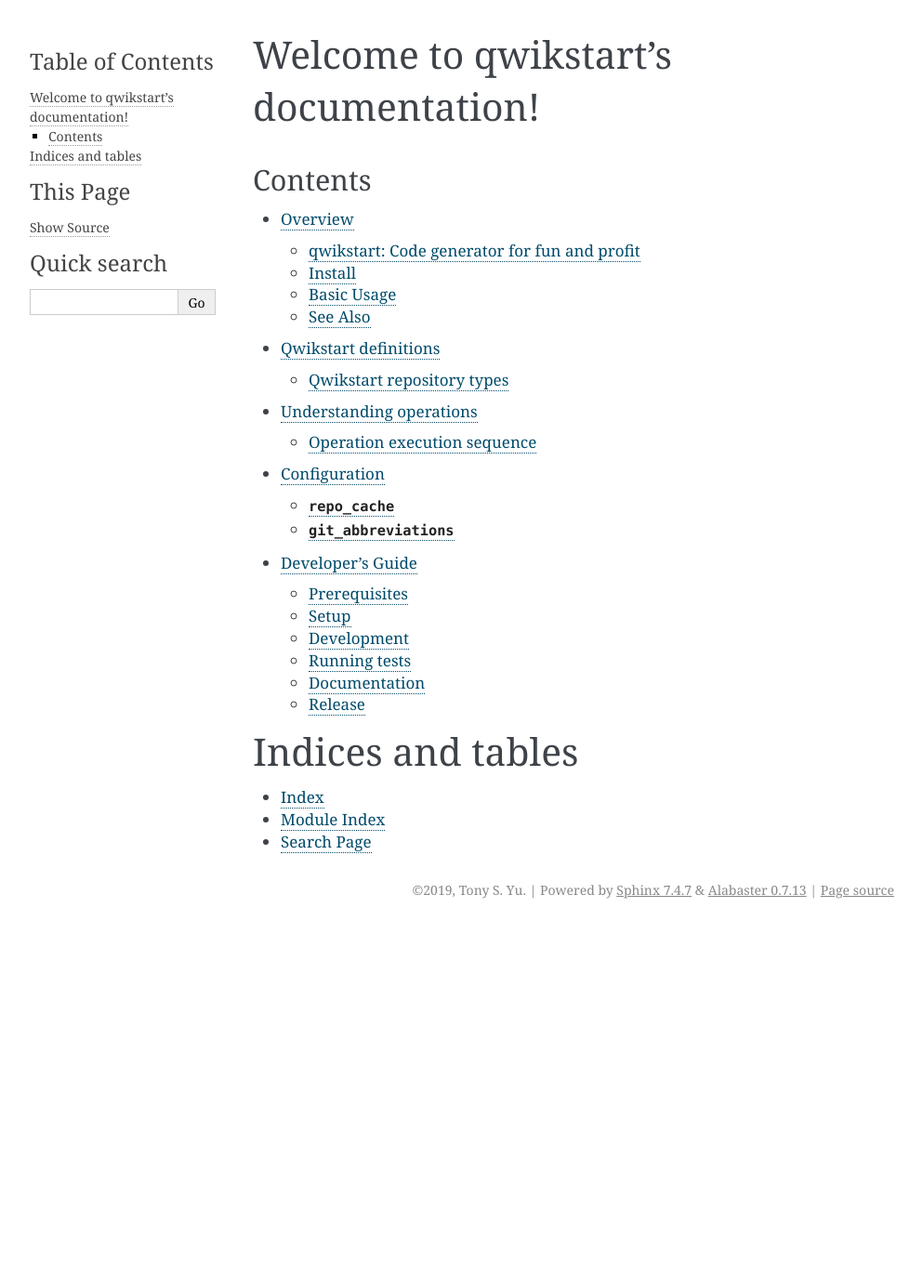
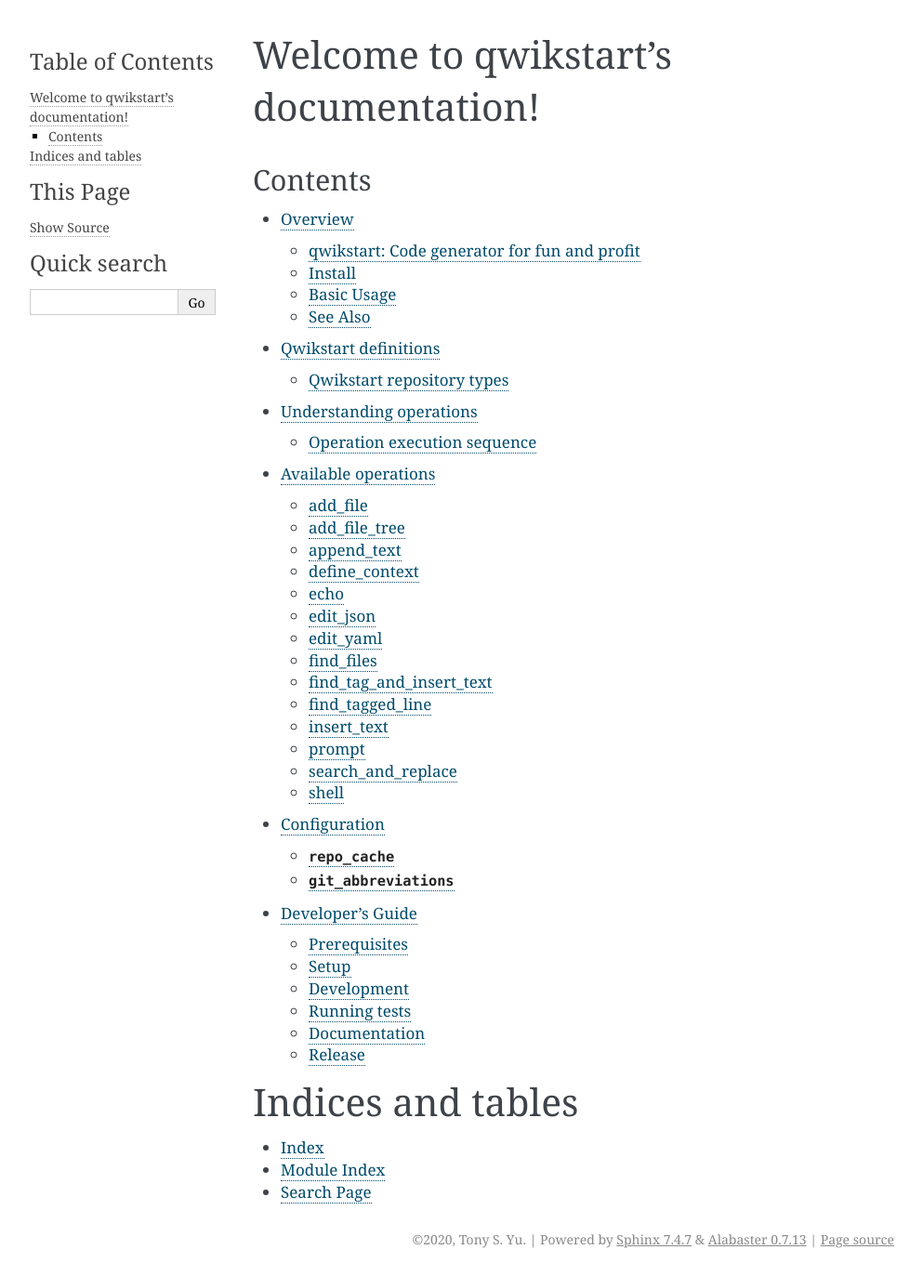
Before and after one commit to tonysyu/qwikstart, a Sphinx documentation site: the page built from docs/index.rst, in a window 1280 px wide. Shown: the whole page at 93% size, without its empty margins (148-1141 px from the left). Built offline with Sphinx 7.4.7, drawn with Linux system fonts in a browser that asks for light colours; pages that are not in the unit, such as notebooks, are missing from menus; before the commit the page ends 997 px from its top, so only the background shows below that; some of the changed lines change nothing that is shown.

Commit message:
Add glossary of available operations

```diff
--- a/README.rst
+++ b/README.rst
@@ -97,6 +97,7 @@
 
 There are a lot code generators and scaffolding tools out there, and the following is
 just a selection of some of the most popular ones:
+
 - cookiecutter_: A command-line utility that creates projects from cookiecutters
   (project templates)
 - hygen_: The scalable code generator that saves you time.
--- a/docs/conf.py
+++ b/docs/conf.py
@@ -6,6 +6,7 @@
 # This file does only contain a selection of the most common options. For a
 # full list see the documentation:
 # http://www.sphinx-doc.org/en/master/config
+import datetime
 import re
 from typing import Any, Dict
 
@@ -13,8 +14,9 @@
 
 # -- Project information -----------------------------------------------------
 
+now = datetime.datetime.today()
 project = "qwikstart"
-copyright = "2019, Tony S. Yu"
+copyright = f"{now.year}, Tony S. Yu"
 author = "Tony S. Yu"
 
 # The short X.Y version
--- a/docs/index.rst
+++ b/docs/index.rst
@@ -10,6 +10,7 @@
    readme
    qwikstart_definitions
    understanding_operations
+   operations_reference
    configuration
    developer_guide
    api/modules
--- /dev/null
+++ b/docs/operations_reference.rst
@@ -0,0 +1,474 @@
+====================
+Available operations
+====================
+
+Qwikstart operations (a.k.a. the steps of a qwikstart task) comprise the core
+functionality of qwikstart. Typically, a single operation does something quite simple,
+but they are combined to perform more complex tasks. This section summarizes the core
+operations available.
+
+See the section on :doc:`./understanding_operations`
+for more background on how operations work.
+
+add_file
+========
+
+Operation used to add files to a project. This copies a file located in the qwikstart
+repository (`template_path`) to a path relative to the working directory
+(`target_path`).
+
+Required context
+----------------
+
+`target_path`
+    File path where rendered template will be saved. This will be relative to
+    the current working directory.
+
+`template_path`
+    Path to template file relative qwikstart repo directory, which is typically
+    the directory containing the `qwikstart.yml` file.
+
+Optional context
+----------------
+
+`template_variables`
+    |template_variables description|
+
+`template_variable_prefix`
+    default: `'qwikstart'`
+
+    |template_variable_prefix description|
+
+
+add_file_tree
+=============
+
+Operation to add a file tree (a.k.a. directory) to a project.
+
+Required context
+----------------
+
+`template_dir`
+    Path to directory containing template files. This path is relative to the
+    qwikstart repo directory, which is typically the directory containing the
+    `qwikstart.yml` file.
+
+Optional context
+----------------
+
+`target_dir`
+    default: Working directory
+
+    Directory where files from `template_dir` will be written. This is relative
+    to the current working directory.
+
+`template_variables`
+    |template_variables description|
+
+`template_variable_prefix`
+    default: `'qwikstart'`
+
+    |template_variable_prefix description|
+
+`ignore`
+    List of file patterns to ignore from source directory. Unix-shell-style
+    wildcards are accepted. See https://docs.python.org/3/library/fnmatch.html
+
+
+append_text
+===========
+
+Operation for appending text to a given file.
+
+Required context
+----------------
+
+`file_path`
+    |file_path description|
+
+`text`
+    Text that will be appended to `file_path`
+
+Optional context
+----------------
+
+`prefix`
+    default: `'\n'`
+
+    Text added before appended `text`
+
+`suffix`
+    default: `''`
+
+    Text added after appended `text`
+
+
+define_context
+==============
+
+Operation to context variables to the operation context.
+
+Required context
+----------------
+
+`context_defs`
+    Definition of variables to add to the context. Values can be defined using
+    template variables; e.g.::
+
+        context_defs:
+            greeting: "Hello {{ qwikstart.name }}!"
+
+Optional context
+----------------
+
+`template_variables`
+    |template_variables description|
+
+`template_variable_prefix`
+    default: `'qwikstart'`
+
+    |template_variable_prefix description|
+
+Output
+------
+
+This operation can define arbitrary output values.
+
+
+echo
+====
+
+Operation to echo a message to the console.
+
+Required context
+----------------
+
+`message`
+    Message displayed to user.
+
+Optional context
+----------------
+
+`template_variables`
+    |template_variables description|
+
+`template_variable_prefix`
+    default: `'qwikstart'`
+
+    |template_variable_prefix description|
+
+`highlight`
+    default: `''`
+
+    Name of language used for syntax highlighting using `pygments` library.
+    See https://pygments.org/docs/lexers/
+
+
+edit_json
+=========
+
+Operation edit json by merging data into existing json data.
+
+Required context
+----------------
+
+`file_path`
+    |file_path description|
+
+`merge_data`
+    Dictionary of data that will be merged into existing data in json file.
+
+Optional context
+----------------
+
+`indent`
+    default: 4
+
+
+edit_yaml
+=========
+
+Operation edit yaml by merging data into existing yaml data.
+
+Required context
+----------------
+
+`file_path`
+    |file_path description|
+
+`merge_data`
+    Data that will be merged into existing data in yaml file.
+
+
+find_files
+==========
+
+Operation for searching for text within files and returning file paths.
+
+Optional context
+----------------
+
+`regex`
+    default: `''`
+
+    Regex to search for in files
+
+`directory`
+    default: `'.'`
+
+    Root directory for search (defaults to working directory).
+
+`output_name`
+    default: `'matching_files'`
+
+    Variable name where list of matching files is stored.
+
+`path_filter`
+    default: `None`
+
+    File filter string passed to `fnmatch` before searching. This can be used
+    to speed up searching for large repositories.
+
+    For example, you can limit text search to json files using `"*.json"`.
+
+`regex_flags`
+    List of Python regex flags. Any combination of `'IGNORECASE'`, `'MULTILINE'`,
+    `'DOTALL'`, `'UNICODE'`. See `docs for Python regex library`_
+
+.. _docs for Python regex library: https://docs.python.org/3/library/re.html
+
+Output
+------
+
+This operation can define arbitrary output values.
+
+
+find_tag_and_insert_text
+========================
+
+Operation to find a tag and insert text below that tag.
+
+This is a simple combination of the `find_tagged_line` and `insert_text` operations.
+
+
+Required context
+----------------
+
+`file_path`
+    |file_path description|
+
+`tag`
+    Text used as a placeholder for detecting where to insert text. For example::
+
+        # qwikstart: inject-line-below
+
+`text`
+    Text that will be inserted.
+
+Optional context
+----------------
+
+`line_ending`
+    default: `'\n'`
+
+    Text appended to the end of inserted text.
+
+`match_indent`
+    default: `True`
+
+
+find_tagged_line
+================
+
+Operation inserting text on a given line
+
+Required context
+
+`file_path`
+    Path to file relative to the current working directory.
+
+`tag`
+    Text used as a placeholder for detecting where to insert text. For example::
+
+        # qwikstart: inject-line-below
+
+Output
+------
+
+`line`
+    type: <class 'int'>
+
+`column`
+    type: <class 'int'>
+
+
+insert_text
+===========
+
+Operation inserting text on a given line
+
+Required context
+----------------
+
+`file_path`
+    |file_path description|
+
+`text`
+    Text that will be inserted.
+
+`line`
+    Line number where text will be inserted.
+
+`column`
+    Column where the text will be inserted.
+
+Optional context
+----------------
+
+`line_ending`
+    default: `'\n'`
+
+    Text appended to the end of inserted text.
+
+`match_indent`
+    default: `True`
+
+
+prompt
+======
+
+Operation to prompt user for input values.
+
+The input values will be added to a dictionary in the context with a name matching
+`output_dict_name`.
+
+
+Required context
+----------------
+
+`inputs`
+    List of dictionaries describing prompts for user inputs.
+    Each dictionary can have the following keys:
+
+    `name`
+        The name of the variable being defined.
+    `default`
+        Optional default value of variable. Note that this can be defined as
+        a template string, with variables defined in previous prompts or from
+        template variables in the context
+    `help_text`
+        Optional info presented to users when responding to prompts.
+    `choices`
+        A list of allowed choices.
+
+    For example::
+
+        - name: "name"
+          default: "World"
+        - name: "message"
+          default: "Hello {{ qwikstart.name }}!"
+
+Optional context
+----------------
+
+`introduction`
+    default: `'Please enter the following information:'`
+
+    Message to user before prompting for inputs.
+
+`template_variables`
+    |template_variables description|
+
+`template_variable_prefix`
+    default: `'qwikstart'`
+
+    |template_variable_prefix description|
+
+Output
+------
+
+This operation can define arbitrary output values.
+
+
+search_and_replace
+==================
+
+Operation for searching for text and replacing it with new text.
+
+Required context
+----------------
+
+`file_path`
+    Path to file relative to the current working directory.
+
+`search`
+    Text to search for in file.
+
+`replace`
+    Text used to replace text matching `search`.
+
+Optional context
+----------------
+
+`use_regex`
+    default: `False`
+
+    Use `re.sub` instead of `str.replace`.
+
+shell
+=====
+
+Operation to run an arbitrary shell command.
+
+Required context
+----------------
+
+`cmd`
+    Command or list of command arguments to run.
+
+Optional context
+----------------
+
+`echo_output`
+    default: `True`
+
+    Toggle display of output to terminal.
+
+`ignore_error_code`
+    default: `False`
+
+    Toggle check for error code returned by shell operation.
+
+`output_processor`
+    default: `'strip'`
+
+    Processor to run on output `dict_keys(['noop', 'strip'])`
+
+`output_var`
+    default: `None`
+
+    Variable name in which output is stored.
+
+`template_variables`
+    |template_variables description|
+
+`template_variable_prefix`
+    default: `'qwikstart'`
+
+    |template_variable_prefix description|
+
+Output
+------
+
+This operation can define arbitrary output values.
+
+
+.. |file_path description| replace::
+    Path to file relative to the current working directory.
+
+.. |template_variable_prefix description| replace::
+    Template variables will be nested in this namespace when rendering; e.g:
+    `{{<template_variable_prefix>.your_template_variable}}`
+
+.. |template_variables description| replace::
+    Dictionary of variables available when rendering the file template.
--- a/docs/understanding_operations.rst
+++ b/docs/understanding_operations.rst
@@ -7,6 +7,7 @@
 but they are combined to perform more complex tasks.
 
 While operations are mostly independent, an operation can affect other operations by:
+
 1. Modifying the filesystem
 2. Modifying the global context
 
```
